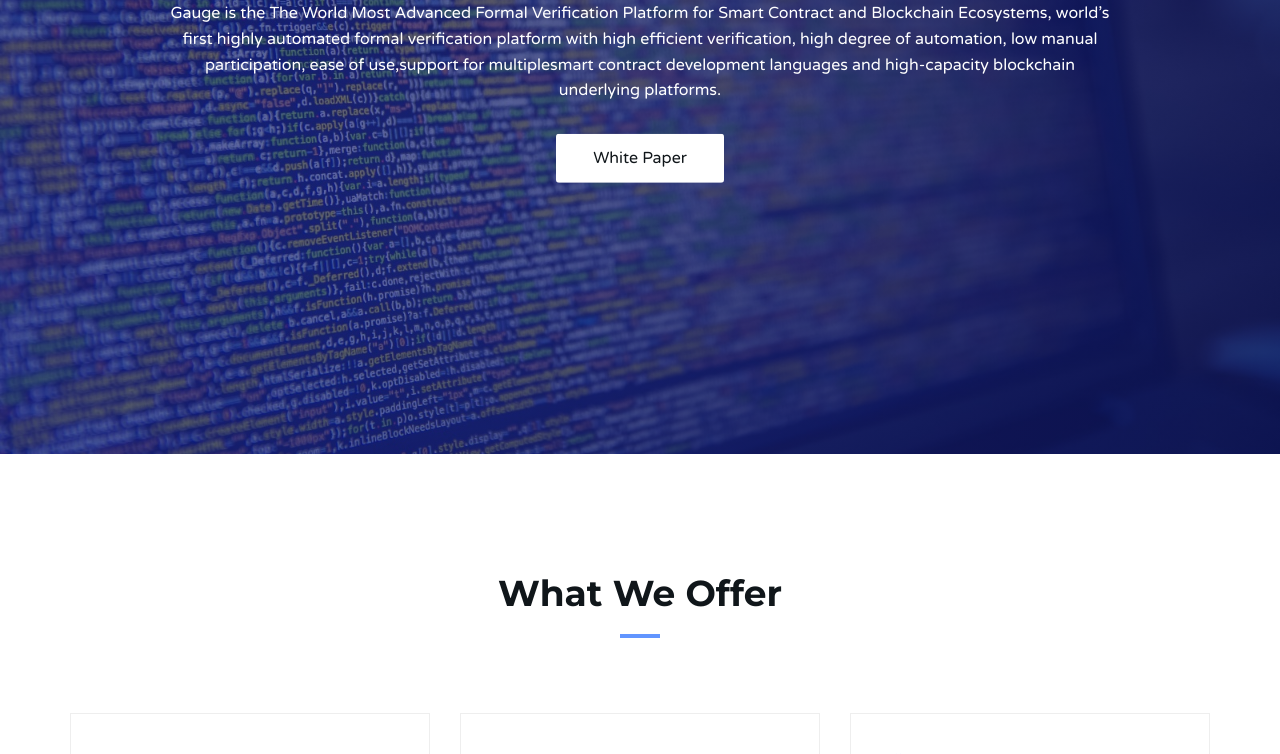
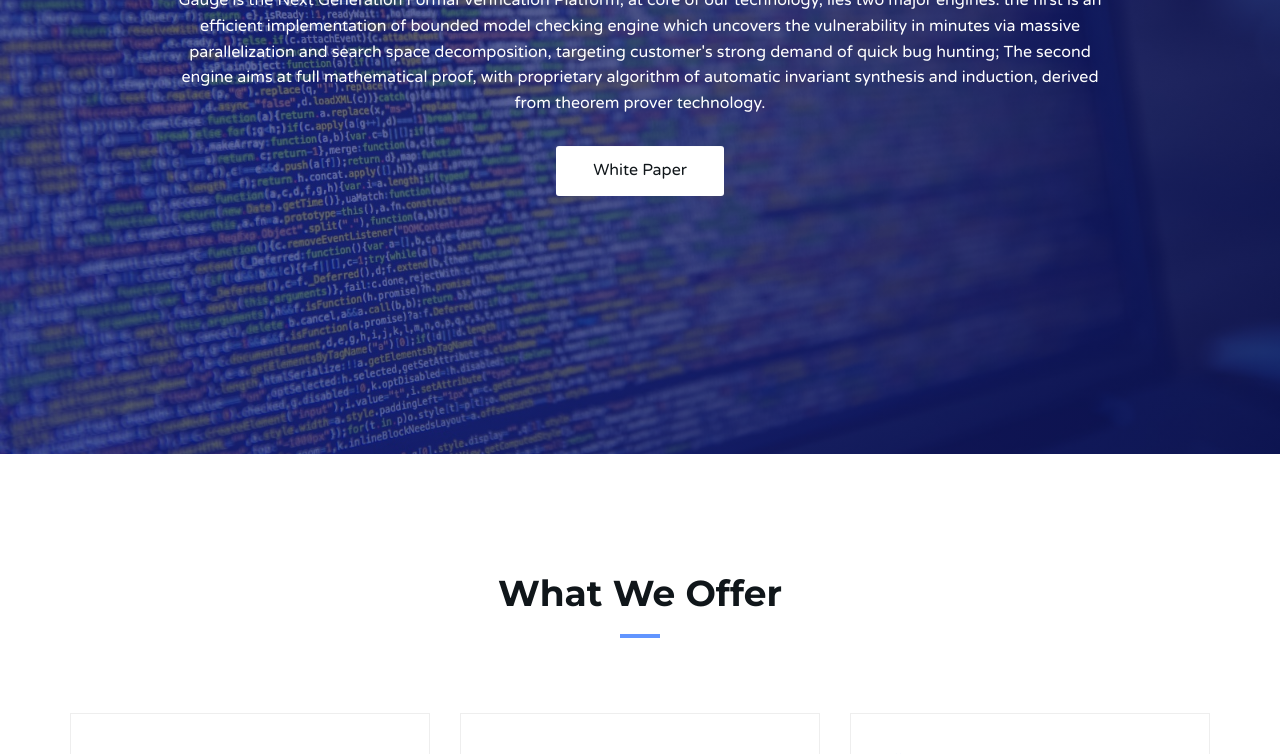
Before and after one commit to tcong-aa/gauge-webpage, a plain HTML site: page index.html in a window 1280 px wide. Shown: the part 346-1100 px from the top of the page. Drawn offline with Linux system fonts and the light colour scheme.

Commit message:
update summary

```diff
--- a/index.html
+++ b/index.html
@@ -97,8 +97,7 @@
                             <!-- </div> -->
 
 							<p class="white-text">
-
-                                Gauge is the The World Most Advanced Formal Verification Platform for Smart Contract and Blockchain Ecosystems,  world’s first highly automated formal verification platform with high efficient verification, high degree of automation, low manual participation, ease of use,support for multiplesmart contract development languages and high-capacity blockchain underlying platforms.
+                                Gauge is the Next Generation Formal Verification Platform, at core of our technology, lies two major engines: the first is an efficient implementation of bounded model checking engine which uncovers the vulnerability in minutes via massive parallelization and search space decomposition, targeting customer's strong demand of quick bug hunting;  The second engine aims at full mathematical proof, with proprietary algorithm of automatic invariant synthesis and induction, derived from theorem prover technology.
                             </p>
 
 							<button class="white-btn">White Paper</button>
```
